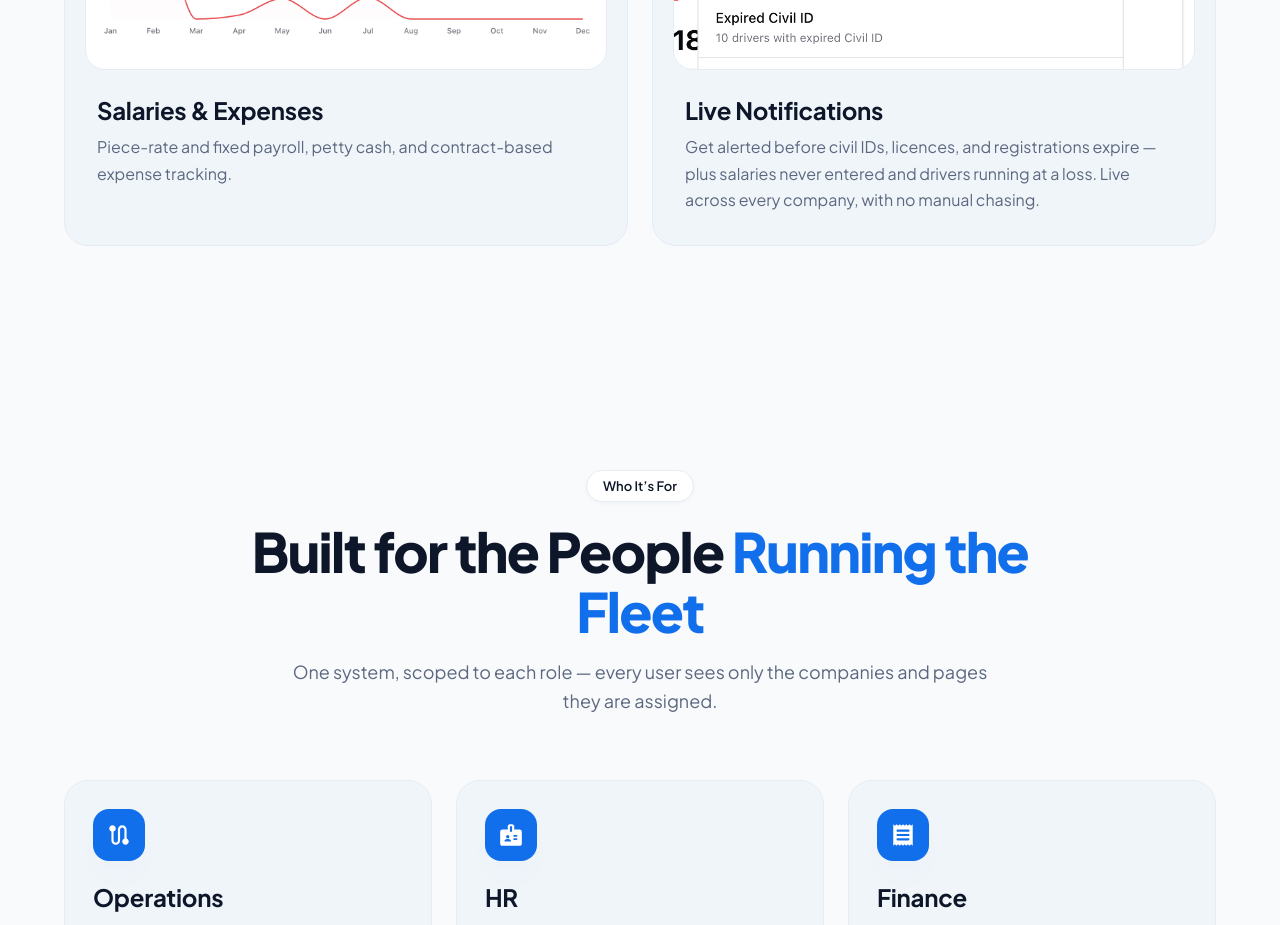
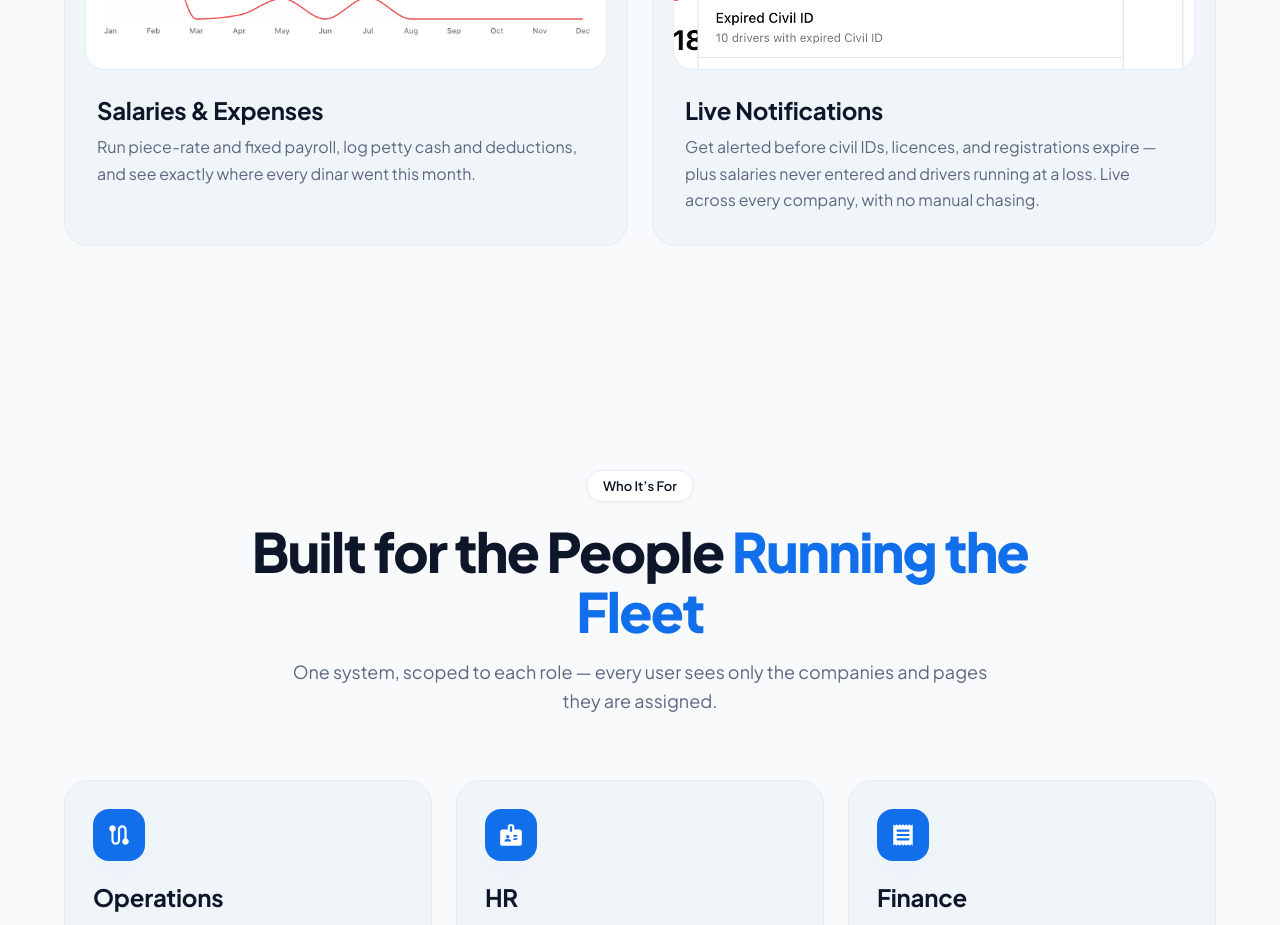
Before and after one commit to FahadAlduaij/fleethub-web, a React (Vite) app: page / in a window 1280 px wide. Shown: the part 3280-4205 px from the top of the page. Built offline with nearby package versions, Linux system fonts and the light colour scheme.

Commit message:
Rewrite the Salaries & Expenses card description

```diff
--- a/src/content.js
+++ b/src/content.js
@@ -103,7 +103,7 @@ export const howItWorks = {
     {
       title: 'Salaries & Expenses',
       description:
-        'Piece-rate and fixed payroll, petty cash, and contract-based expense tracking.',
+        'Run piece-rate and fixed payroll, log petty cash and deductions, and see exactly where every dinar went this month.',
       art: 'payroll',
       image: '/salary.png',
       // Much wider than the panel (1390×652) — cropping it to fill loses the
```
